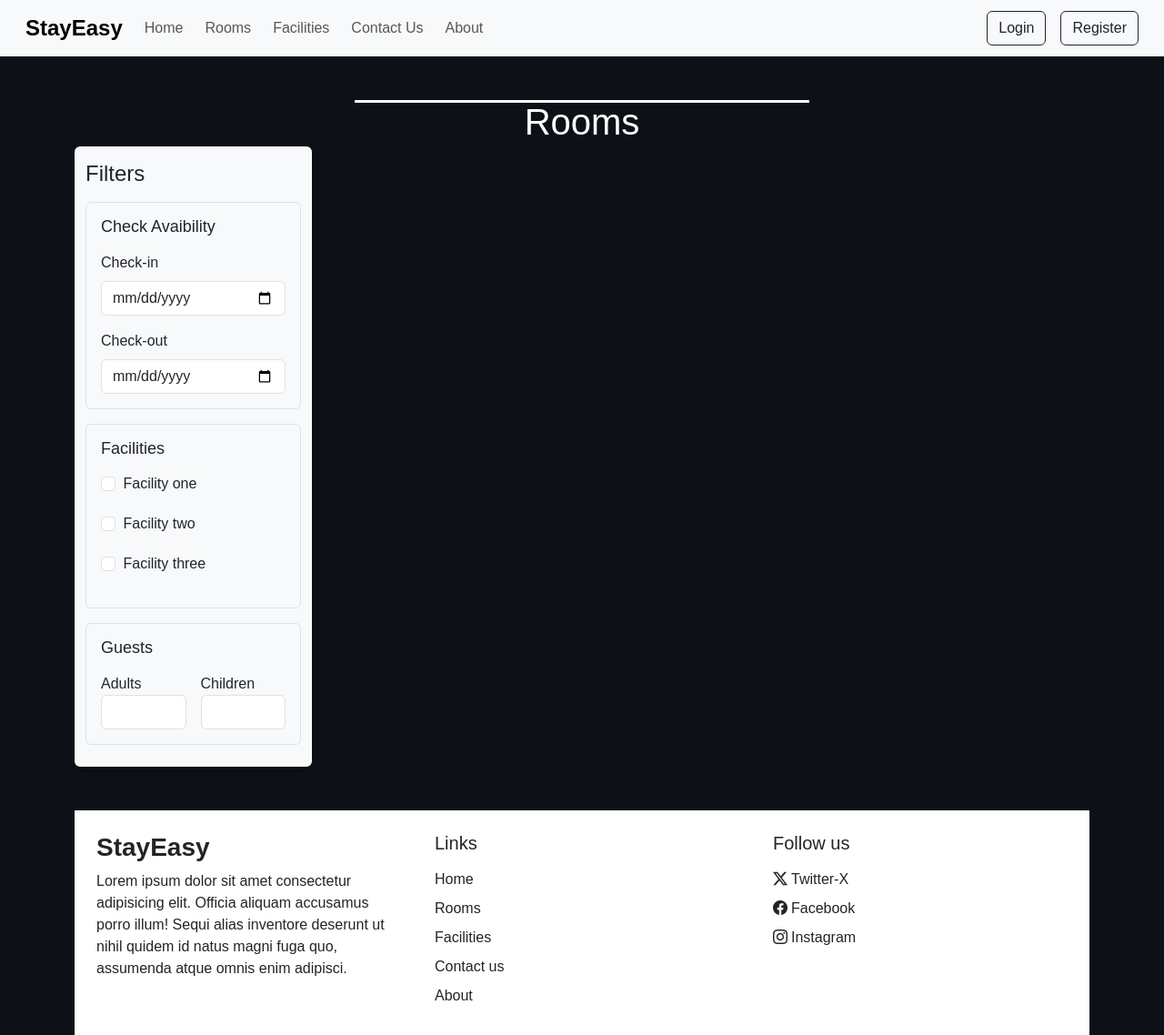
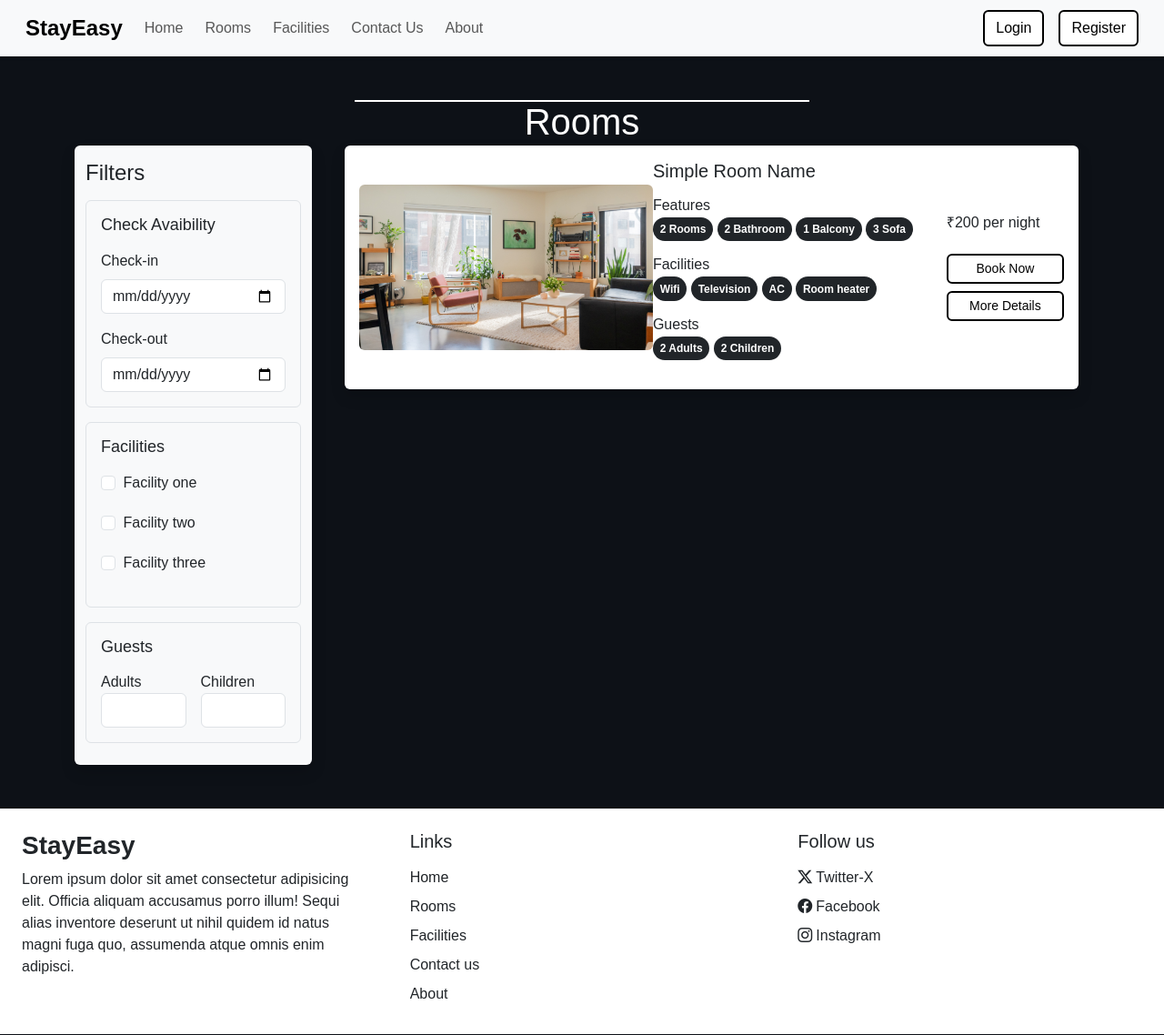
Before and after one commit to poojan20/stayeasy, a PHP site: page /rooms.php in a window 1280 px wide. Shown: the top 1138 px of the page at 91% size. Run offline with PHP 8.4, Linux system fonts and the light colour scheme.

Commit message:
Change index[19],changed room.php[added functionalities],[2]

```diff
--- a/css/common.css
+++ b/css/common.css
@@ -22,3 +22,21 @@
     height :1.7px;
     background: white;
 }
+::-webkit-scrollbar {
+    width: 10px;
+  }
+
+  /* Track */
+  ::-webkit-scrollbar-track {
+    background: #0D1117;
+  }
+
+  /* Handle */
+  ::-webkit-scrollbar-thumb {
+    background: #888;
+  }
+
+  /* Handle on hover */
+  ::-webkit-scrollbar-thumb:hover {
+    background: #555;
+  }
--- a/index.php
+++ b/index.php
@@ -15,6 +15,7 @@
 
 
 <style>
+
 ::-webkit-scrollbar {
     width: 10px;
   }
@@ -33,6 +34,7 @@
   ::-webkit-scrollbar-thumb:hover {
     background: #555;
   }
+
 
     .availability-form{
         margin-top: -50px;
--- a/rooms.php
+++ b/rooms.php
@@ -8,7 +8,35 @@
     </title>
 
     <?php require('inc/links.php')?>
+<style>
+    ::-webkit-scrollbar {
+    width: 10px;
+  }
 
+  /* Track */
+  ::-webkit-scrollbar-track {
+    background: #0D1117;
+  }
+
+  /* Handle */
+  ::-webkit-scrollbar-thumb {
+    background: #888;
+  }
+
+  /* Handle on hover */
+  ::-webkit-scrollbar-thumb:hover {
+    background: #555;
+  }
+    .btn{
+        color: black;
+        background-color: #FFFFFF;
+        border :  2px solid black;
+    }
+    .btn:hover{
+        background-color: #111e2e;
+        color: white;
+    }
+</style>
     <link rel="preconnect" href="https://fonts.googleapis.com">
 <link rel="preconnect" href="https://fonts.gstatic.com" crossorigin>
 
@@ -19,21 +47,19 @@
     <?php require('inc/header.php');?>
 
     <div class="my-5 px-4">
-    <h1 class="text-center raleway-font text-white h-line">Rooms</h1>
-    <div class="h-line">
+       <h1 class="text-center raleway-font text-white h-line">Rooms</h1>
 
     </div>
-</div>
 
 
-  <div class="container">
-        <div class="row">
+<div class="container">
+    <div class="row">
 
-            <div class="col-lg-3">
+        <div class="col-lg-3 col-md-12 mb-lg-0 mb-4">
             <nav class="navbar navbar-expand-lg bg-body-tertiary bg-white rounded shadow">
                 <div class="container-fluid flex-lg-column align-items-stretch">
                     <h4 class = "mt-2">Filters</h4>
-                    <button class="navbar-toggler" type="button" data-bs-toggle="collapse" data-bs-target="#filterDropdown" aria-controls="navbarNav" aria-expanded="false" aria-label="Toggle navigation">
+                    <button class="navbar-toggler shadow-none" type="button" data-bs-toggle="collapse" data-bs-target="#filterDropdown" aria-controls="navbarNav" aria-expanded="false" aria-label="Toggle navigation">
                         <span class="navbar-toggler-icon"></span>
                     </button>
                     <div class="collapse navbar-collapse flex-column align-items-stretch mt-2" id="filterDropown">
@@ -78,9 +104,70 @@
                     </div>
                 </div>
             </nav>
+        </div>
 
+        <div class="col-lg-9 col-md-12 px-4">
+            <div class="card mb-4 border-0 shadow">
+                <div class="row g-0 p-3 align-items-center">
+                    <div class="col-md-5">
+                        <img src="/img/stayeasy/stayeasy/image/rooms/1.jpg" class="img-fluid rounded">
+                    </div>
+
+                    <div class="col-md-5">
+                        <h5 class = "mb-3">Simple Room Name</h5>
+
+                        <div class="features mb-3">
+                            <h6 class ="mb-1">Features</h6>
+                            <span class="badge rounded-pill text-bg-dark text-wrap lh-base">
+                                2 Rooms
+                            </span>
+                            <span class="badge rounded-pill text-bg-dark text-wrap lh-base">
+                                2 Bathroom
+                            </span>
+                            <span class="badge rounded-pill text-bg-dark text-wrap lh-base">
+                                1 Balcony
+                            </span>
+                            <span class="badge rounded-pill text-bg-dark text-wrap lh-base">
+                                3 Sofa
+                            </span>
+                        </div>
+                        <div class="facilities mb-3">
+                            <h6 class ="mb-1">Facilities</h6>
+                            <span class="badge rounded-pill text-bg-dark text-wrap lh-base">
+                                Wifi
+                            </span>
+                            <span class="badge rounded-pill text-bg-dark text-wrap lh-base">
+                            Television
+                            </span>
+                            <span class="badge rounded-pill text-bg-dark text-wrap lh-base">
+                                AC
+                            </span>
+                            <span class="badge rounded-pill text-bg-dark text-wrap lh-base">
+                                Room heater
+                            </span>
+                        </div>
+                        <div class="guests mb-3">
+                            <h6 class ="mb-1">Guests</h6>
+                            <span class="badge rounded-pill text-bg-dark text-wrap lh-base">
+                                2 Adults
+                            </span>
+                            <span class="badge rounded-pill text-bg-dark text-wrap lh-base">
+                            2 Children
+                            </span>
+                         </div>
+                        </div>
+
+
+                        <div class="col-md-2 text-align-center">
+                        <h6 class = "mb-4">₹200 per night</h6>
+                        <a href="#" class="btn btn-sm w-100 bg-lightblue rounded-2 text-decoration-none mb-2">Book Now</a>
+                        <a href="#" class="btn btn-sm custom-bg w-100 rounded-2 text-decoration-none">More Details</a>
+                    </div>
+                </div>
+            </div>
         </div>
     </div>
+</div>
 
 
 
```
Also changed, not shown: about.php (+20 -0 lines), contact.php (+21 -0 lines), facilities.php (+20 -0 lines). Lines whose indentation alone changed are shown as unchanged.
